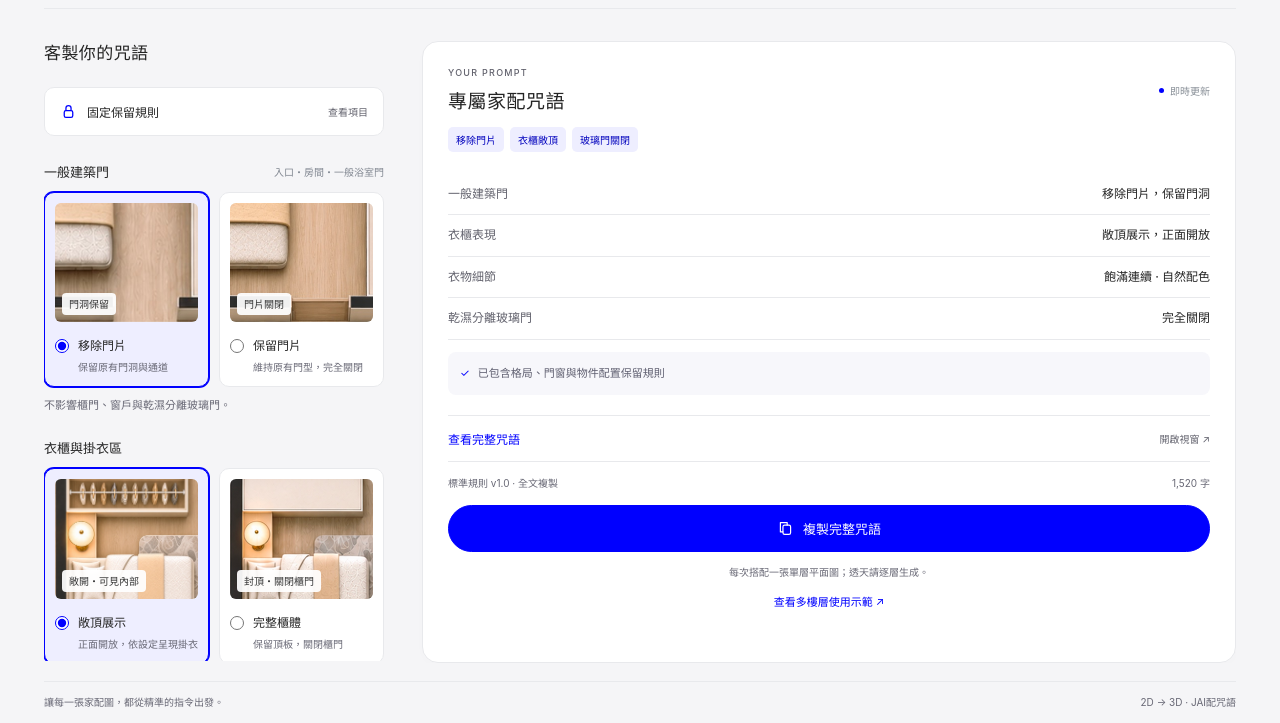
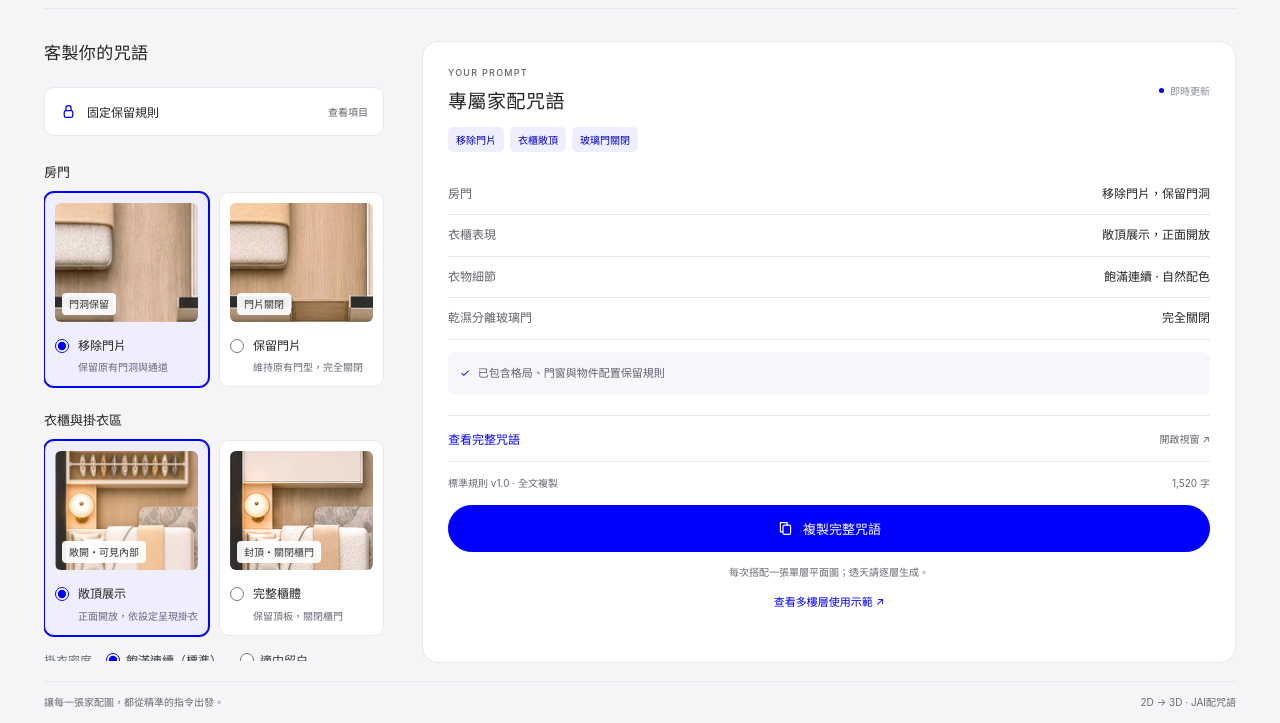
Before and after one commit to junworkgogo/jia-pei, a plain HTML site: page index.html in a window 1280 px wide. Shown: the part 77-800 px from the top of the page. Drawn offline with Linux system fonts and the light colour scheme.

Commit message:
Simplify door and wardrobe option copy

```diff
--- a/app.js
+++ b/app.js
@@ -71,7 +71,6 @@ if(typeof document!=='undefined'){
     const open=state.wardrobe==='open';
     $('clothing-options').hidden=!open;
     // Keep remembered clothing choices in form data; the builder ignores them for closed cabinets.
-    $('wardrobe-note').textContent=open?'僅適用於已確認為衣櫃且有掛衣符號的區域。':'完整櫃體模式不顯示內部衣物，掛衣密度與配色暫不套用。';
     $('prompt').value=buildPrompt(state);
     $('char-count').textContent=Array.from($('prompt').value).length.toLocaleString('zh-TW')+' 字';
     $('tag-door').textContent=state.doors==='remove'?'移除門片':'門片關閉';
--- a/index.html
+++ b/index.html
@@ -20,16 +20,16 @@
         <form id="settings-form">
           <div id="panel-basic">
             <details class="rules-details"><summary><svg class="rules-lock" viewBox="0 0 20 20" aria-hidden="true"><rect x="5" y="9" width="10" height="8" rx="2"/><path d="M7 9V6a3 3 0 0 1 6 0v3"/></svg>固定保留規則<span aria-hidden="true">查看項目</span></summary><div class="fixed-rules"><p class="fixed-rules-caption">已鎖定・自動納入每次咒語</p><ul><li><strong>建築格局</strong><span>外牆、隔間與門窗開口不變</span></li><li><strong>家具配置</strong><span>位置、尺寸、數量與朝向不變</span></li><li><strong>其他收納櫃</strong><span>保留頂板、關閉門片</span></li><li><strong>窗戶</strong><span>形式、位置、尺寸與開啟狀態不變</span></li><li><strong>室外冷氣機</strong><span>依原圖 AC 標示位置保留</span></li><li><strong>製圖符號</strong><span>移除文字、尺寸線、X 記號與開門圓弧</span></li></ul><p class="fixed-rules-note">生成後仍需核對格局與物件。</p></div></details>
-            <fieldset><legend>一般建築門 <span>入口・房間・一般浴室門</span></legend><div class="choice-grid">
+            <fieldset><legend>房門</legend><div class="choice-grid">
               <label class="choice door-choice"><span class="choice-visual"><img class="choice-img" src="./img/door-remove.jpg" alt="門洞保留、門片移除的局部示意" width="384" height="314"><span class="image-label">門洞保留</span></span><input type="radio" name="doors" value="remove" checked><span><strong>移除門片</strong><small>保留原有門洞與通道</small></span></label>
               <label class="choice door-choice"><span class="choice-visual"><img class="choice-img" src="./img/door-keep.jpg" alt="門片關閉的局部示意" width="600" height="491"><span class="image-label">門片關閉</span></span><input type="radio" name="doors" value="keep"><span><strong>保留門片</strong><small>維持原有門型，完全關閉</small></span></label>
-            </div><p class="field-note">不影響櫃門、窗戶與乾濕分離玻璃門。</p></fieldset>
+            </div></fieldset>
             <fieldset><legend>衣櫃與掛衣區</legend><div class="choice-grid">
               <label class="choice"><span class="choice-visual"><img class="choice-img" src="./img/wardrobe-open.jpg" alt="敞開・可見內部示意" width="600" height="626"><span class="image-label">敞開・可見內部</span></span><input type="radio" name="wardrobe" value="open" checked><span><strong>敞頂展示</strong><small>正面開放，依設定呈現掛衣</small></span></label>
               <label class="choice"><span class="choice-visual"><img class="choice-img" src="./img/wardrobe-closed.jpg" alt="封頂・關閉櫃門示意" width="566" height="590"><span class="image-label">封頂・關閉櫃門</span></span><input type="radio" name="wardrobe" value="closed"><span><strong>完整櫃體</strong><small>保留頂板，關閉櫃門</small></span></label>
             </div>
             <div id="clothing-options" class="subfields"><span class="sub-label" id="density-label">掛衣密度</span><div class="radio-row" role="radiogroup" aria-labelledby="density-label"><label><input type="radio" name="density" value="full" checked>飽滿連續（標準）</label><label><input type="radio" name="density" value="moderate">適中留白</label></div><span class="sub-label" id="clothes-label">衣物配色</span><div class="radio-row" role="radiogroup" aria-labelledby="clothes-label"><label><input type="radio" name="clothes" value="natural" checked>自然配色，不額外指定</label><label><input type="radio" name="clothes" value="neutral">米白、淺灰與大地色</label><label><input type="radio" name="clothes" value="monochrome">黑白灰</label></div></div>
-            <p id="wardrobe-note" class="field-note">僅適用於已確認為衣櫃且有掛衣符號的區域。</p><p class="illustration-note">圖卡示意開放方式；實際掛衣密度與配色依下方設定。</p></fieldset>
+            </fieldset>
             <fieldset class="glass-field"><legend>乾濕分離玻璃門 <span>保留門型、位置與原有分片</span></legend><div class="choice-grid">
               <label class="choice"><span class="choice-visual"><img class="choice-img" src="./img/glass-closed.jpg" alt="玻璃門關閉示意" width="600" height="450"><span class="image-label">玻璃門關閉</span></span><input type="radio" name="glass" value="closed" checked><span><strong>完全關閉</strong><small>標準，不保留原圖開門角度</small></span></label>
               <label class="choice"><span class="choice-visual"><img class="choice-img" src="./img/glass-original.jpg" alt="沿用原圖狀態示意" width="600" height="450"><span class="image-label">沿用原圖狀態</span></span><input type="radio" name="glass" value="original"><span><strong>保留原圖狀態</strong><small>維持原圖開啟狀態與角度</small></span></label>
@@ -42,7 +42,7 @@
       <section class="preview" id="preview" aria-labelledby="preview-title" tabindex="-1">
         <div class="preview-header"><div><div class="eyebrow">YOUR PROMPT</div><h2 id="preview-title">專屬家配咒語</h2></div><span class="live"><span class="accent-dot"></span> 即時更新</span></div>
         <div class="preview-tags" aria-label="目前設定摘要"><span id="tag-door">移除門片</span><span id="tag-wardrobe">衣櫃敞頂</span><span id="tag-glass">玻璃門關閉</span></div>
-        <dl class="selection-summary"><div><dt>一般建築門</dt><dd id="summary-door"></dd></div><div><dt>衣櫃表現</dt><dd id="summary-wardrobe"></dd></div><div id="summary-clothing-row"><dt>衣物細節</dt><dd id="summary-clothing"></dd></div><div><dt>乾濕分離玻璃門</dt><dd id="summary-glass"></dd></div></dl>
+        <dl class="selection-summary"><div><dt>房門</dt><dd id="summary-door"></dd></div><div><dt>衣櫃表現</dt><dd id="summary-wardrobe"></dd></div><div id="summary-clothing-row"><dt>衣物細節</dt><dd id="summary-clothing"></dd></div><div><dt>乾濕分離玻璃門</dt><dd id="summary-glass"></dd></div></dl>
         <div class="included-rule"><span aria-hidden="true">✓</span> 已包含格局、門窗與物件配置保留規則</div>
         <div class="prompt-details"><button type="button" id="view-prompt" class="prompt-trigger" aria-haspopup="dialog" aria-controls="prompt-dialog">查看完整咒語<span aria-hidden="true">開啟視窗 ↗</span></button></div>
         <div class="preview-bottom"><div class="prompt-meta"><span>標準規則 v1.0 · 全文複製</span><span id="char-count"></span></div><div class="output-actions"><button class="primary" id="copy"><svg viewBox="0 0 20 20" aria-hidden="true"><rect x="7" y="6" width="9" height="11" rx="2"/><path d="M12 6V3H4v11h3"/></svg><span>複製完整咒語</span></button></div></div>
@@ -77,6 +77,6 @@
     <button class="primary close-help">開始設定</button>
   </dialog>
   <dialog id="reset-dialog" aria-labelledby="reset-title"><h2 id="reset-title">恢復標準版？</h2><p>目前選項將回到初始值。已儲存的設定仍會保留，重新開啟網站時會載入。</p><div class="dialog-actions"><button id="cancel-reset" class="secondary">保留目前設定</button><button id="confirm-reset" class="primary">恢復標準版</button></div></dialog>
-<script defer src="./app.js?v=20261116-prompt-modal"></script>
+<script defer src="./app.js?v=20261116-simplify-copy"></script>
 </body>
 </html>
```
Also changed, not shown: 2 other files.
